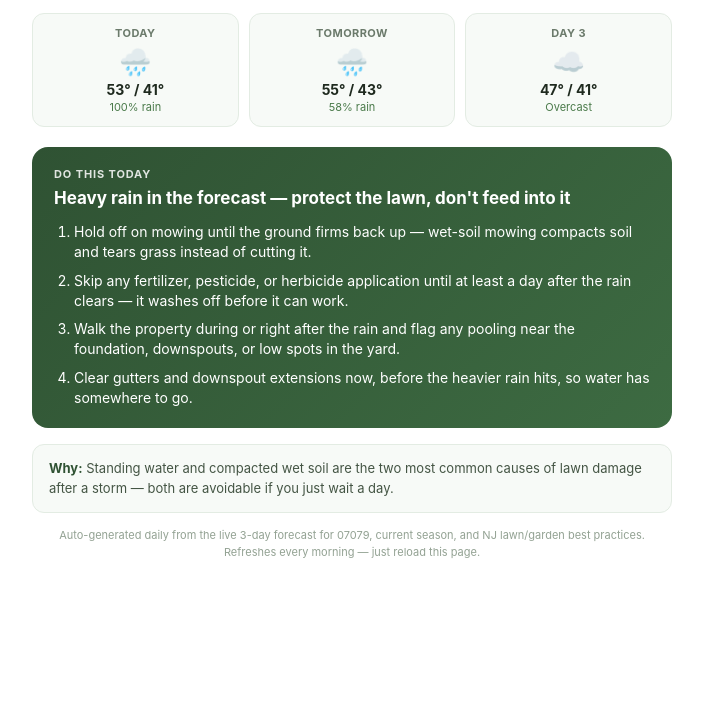
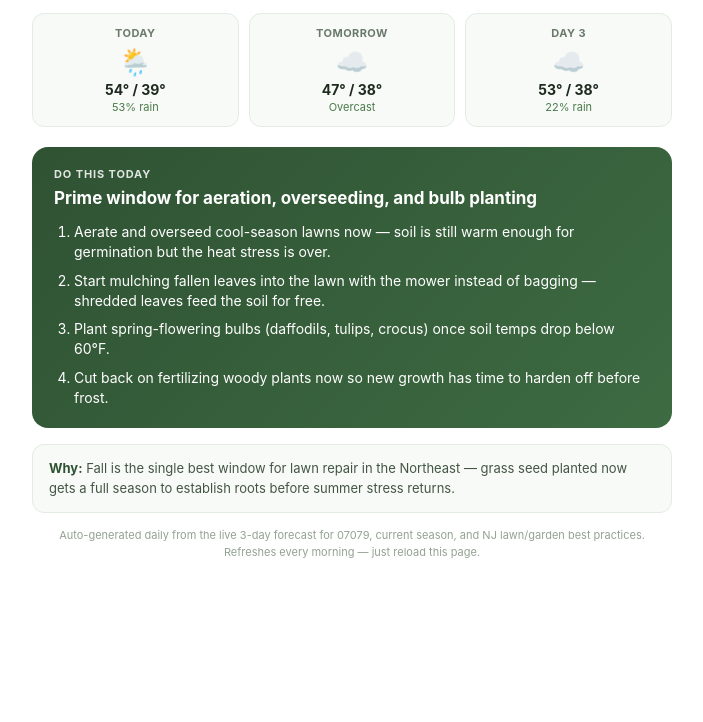
Before and after one commit to yaairalpert/Daily-Yard-Tip, a plain HTML site: page docs/index.html in a window 1280 px wide. Shown: the part 78-800 px from the top of the page, without its empty margins (288-991 px from the left). Drawn offline with Linux system fonts and the light colour scheme.

Commit message:
Update daily yard tip 2026-11-27

```diff
--- a/docs/index.html
+++ b/docs/index.html
@@ -98,43 +98,43 @@
       <p class="title">Today's Yard Tip</p>
       <p class="subtitle">South Orange, NJ &middot; 07079 &middot; Fall</p>
     </div>
-    <span class="badge">Updated Nov 26, 2026</span>
+    <span class="badge">Updated Nov 27, 2026</span>
   </div>
 
   <div class="weather-strip">
     <div class="day-card">
       <div class="day-label">Today</div>
-      <div class="icon">🌧️</div>
-      <div class="temps">53° / 41°</div>
-      <div class="precip">100% rain</div>
+      <div class="icon">🌦️</div>
+      <div class="temps">54° / 39°</div>
+      <div class="precip">53% rain</div>
     </div>
     <div class="day-card">
       <div class="day-label">Tomorrow</div>
-      <div class="icon">🌧️</div>
-      <div class="temps">55° / 43°</div>
-      <div class="precip">58% rain</div>
+      <div class="icon">☁️</div>
+      <div class="temps">47° / 38°</div>
+      <div class="precip">Overcast</div>
     </div>
     <div class="day-card">
       <div class="day-label">Day 3</div>
       <div class="icon">☁️</div>
-      <div class="temps">47° / 41°</div>
-      <div class="precip">Overcast</div>
+      <div class="temps">53° / 38°</div>
+      <div class="precip">22% rain</div>
     </div>
   </div>
 
   <div class="tip-card">
     <div class="tip-label">Do this today</div>
-    <h2>Heavy rain in the forecast — protect the lawn, don't feed into it</h2>
+    <h2>Prime window for aeration, overseeding, and bulb planting</h2>
     <ol>
-      <li>Hold off on mowing until the ground firms back up — wet-soil mowing compacts soil and tears grass instead of cutting it.</li>
-      <li>Skip any fertilizer, pesticide, or herbicide application until at least a day after the rain clears — it washes off before it can work.</li>
-      <li>Walk the property during or right after the rain and flag any pooling near the foundation, downspouts, or low spots in the yard.</li>
-      <li>Clear gutters and downspout extensions now, before the heavier rain hits, so water has somewhere to go.</li>
+      <li>Aerate and overseed cool-season lawns now — soil is still warm enough for germination but the heat stress is over.</li>
+      <li>Start mulching fallen leaves into the lawn with the mower instead of bagging — shredded leaves feed the soil for free.</li>
+      <li>Plant spring-flowering bulbs (daffodils, tulips, crocus) once soil temps drop below 60°F.</li>
+      <li>Cut back on fertilizing woody plants now so new growth has time to harden off before frost.</li>
     </ol>
   </div>
 
   <div class="why">
-    <b>Why:</b> Standing water and compacted wet soil are the two most common causes of lawn damage after a storm — both are avoidable if you just wait a day.
+    <b>Why:</b> Fall is the single best window for lawn repair in the Northeast — grass seed planted now gets a full season to establish roots before summer stress returns.
   </div>
 
   <div class="footer">
```
